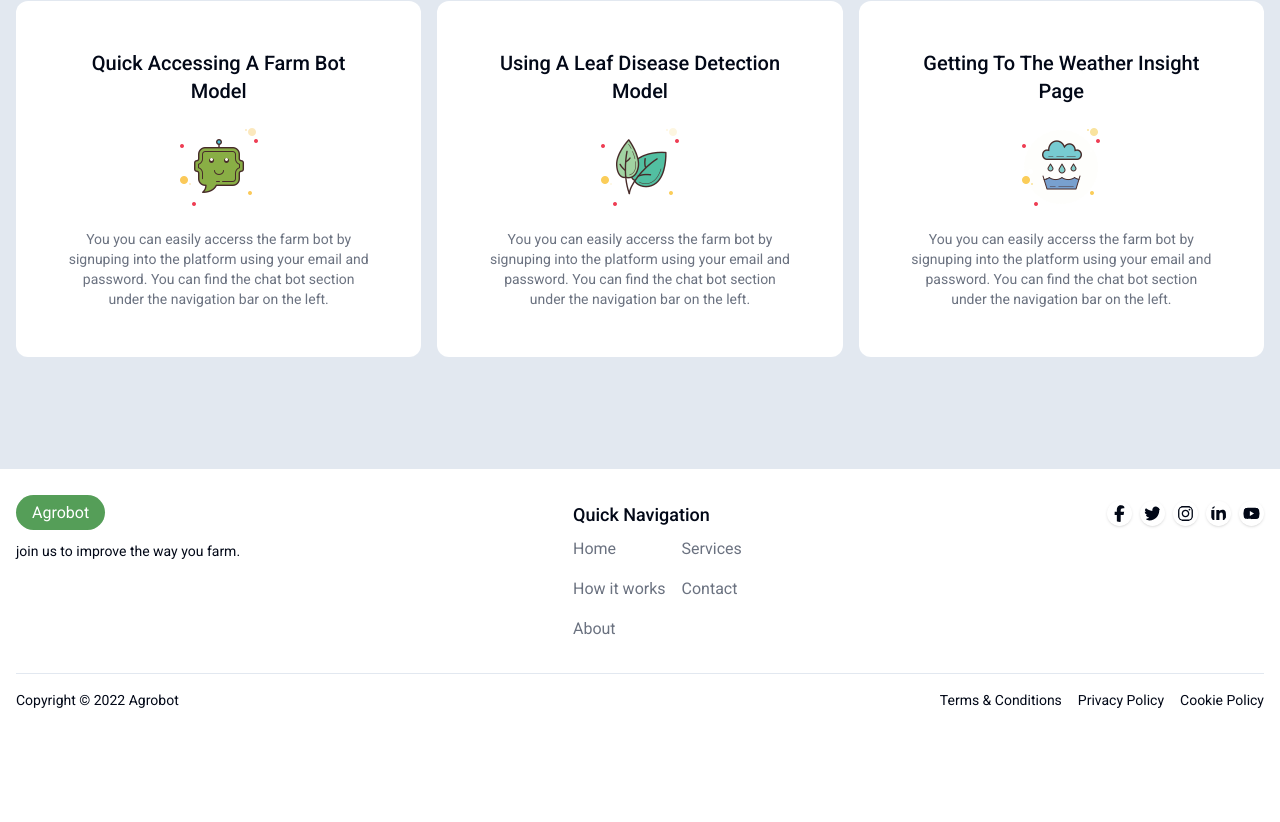
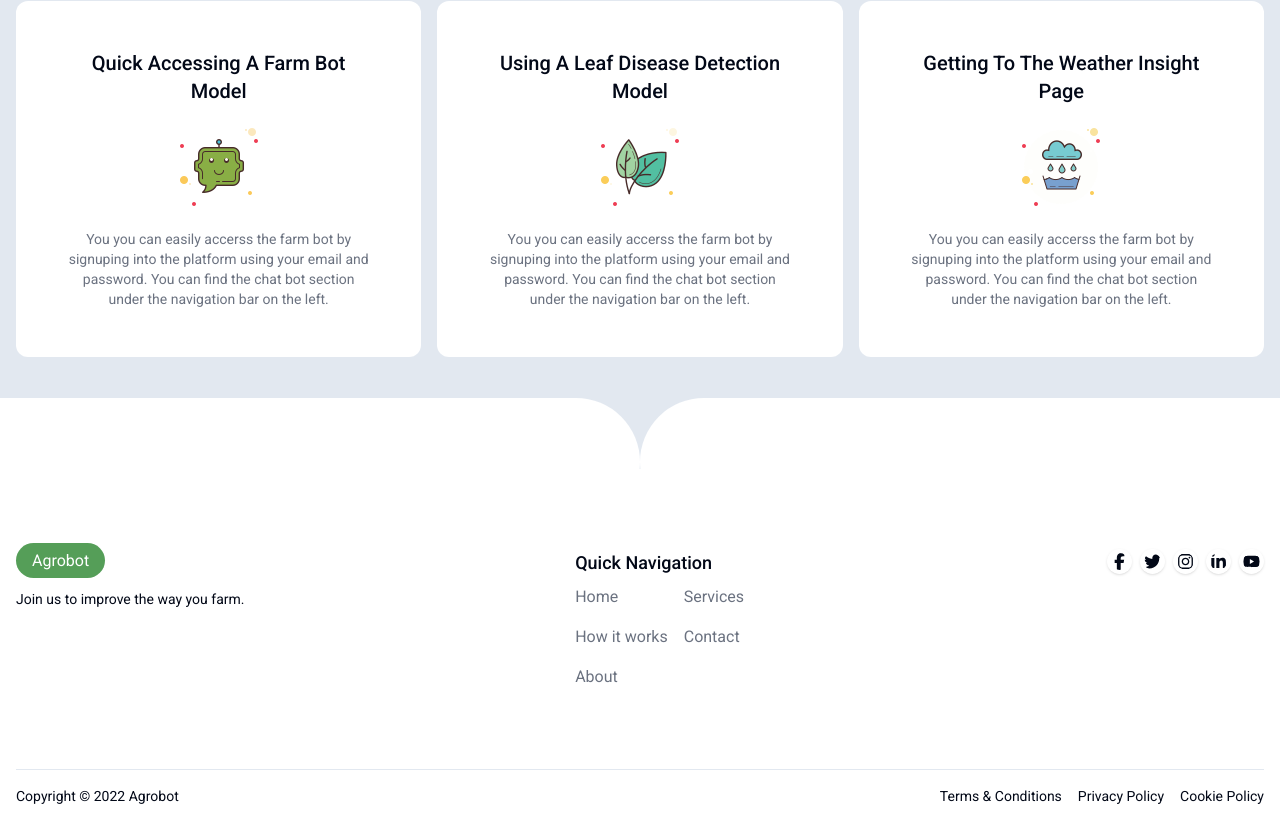
Before and after one commit to Sujanban/agrobot, a React (Vite) app in the folder client/: page / in a window 1280 px wide. Shown: the part 1791-2613 px from the top of the page. Before the commit the page ends 2517 px from the top, so only its background shows below. Built offline with nearby package versions, Linux system fonts and the light colour scheme.

Commit message:
shapes added for better aesthetics

```diff
--- a/client/src/components/Footer.jsx
+++ b/client/src/components/Footer.jsx
@@ -8,12 +8,14 @@ import { FaYoutube } from "react-icons/fa6";
 
 const Footer = () => {
   return (
-    <section>
-      <div className='px-4  max-w-7xl mx-auto '>
-        <div className='py-8 flex justify-between flex-wrap gap-4'>
+    <section className='relative'>
+      <div className='hidden md:block left-0 -top-[20%] absolute w-1/2 rounded-r-full h-32  p-4 bg-white'></div>
+      <div className='hidden md:block right-0 -top-[20%] absolute w-1/2 rounded-l-full h-32  p-4 bg-white'></div>
+      <div className='px-4  max-w-7xl mx-auto'>
+        <div className='py-20 flex justify-between flex-wrap gap-4'>
           <div className='space-y-4'>
             <Link className='bg-green px-4 py-2 rounded-full text-white' to='/'>Agrobot</Link>
-            <p className='text-sm max-w-sm '>join us to improve the way you farm. </p>
+            <p className='text-sm max-w-sm '>Join us to improve the way you farm. </p>
           </div>
           <div className='space-y-2'>
             <h1 className='font-medium text-lg'>Quick Navigation</h1>
@@ -33,9 +35,9 @@ const Footer = () => {
             <Link><FaYoutube className="p-1 rounded-full shadow" size={25} /></Link>
           </div>
         </div>
-        <div className='text-sm border-t py-4 flex justify-between items-center'>
+        <div className='text-sm border-t py-4 flex justify-between items-center flex-wrap'>
           <h1>Copyright © 2022 Agrobot</h1>
-          <div className='flex items-center space-x-4'>
+          <div className='flex items-center space-x-4 flex-wrap'>
             <Link>Terms & Conditions</Link>
             <Link>Privacy Policy</Link>
             <Link>Cookie Policy</Link>
```
